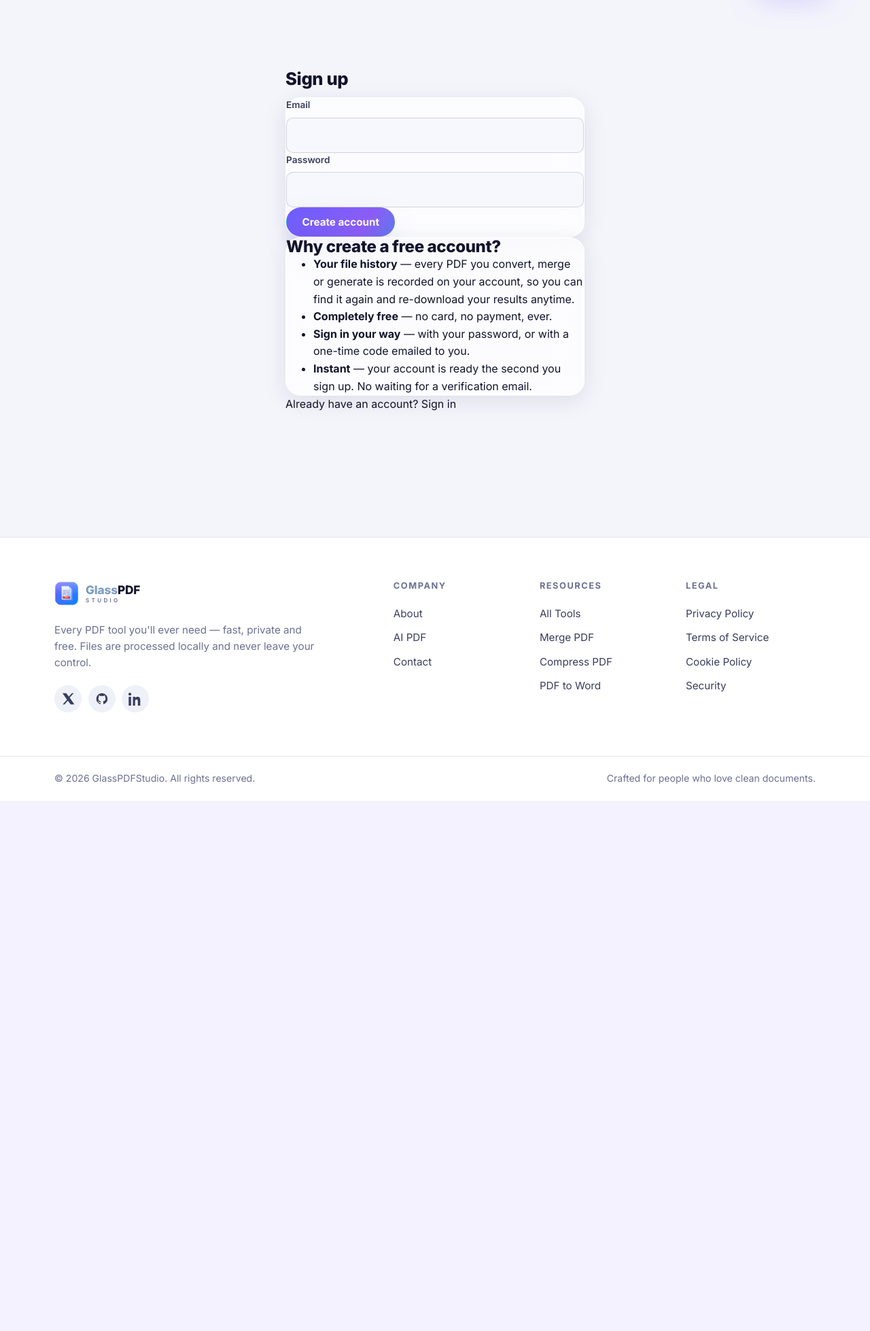
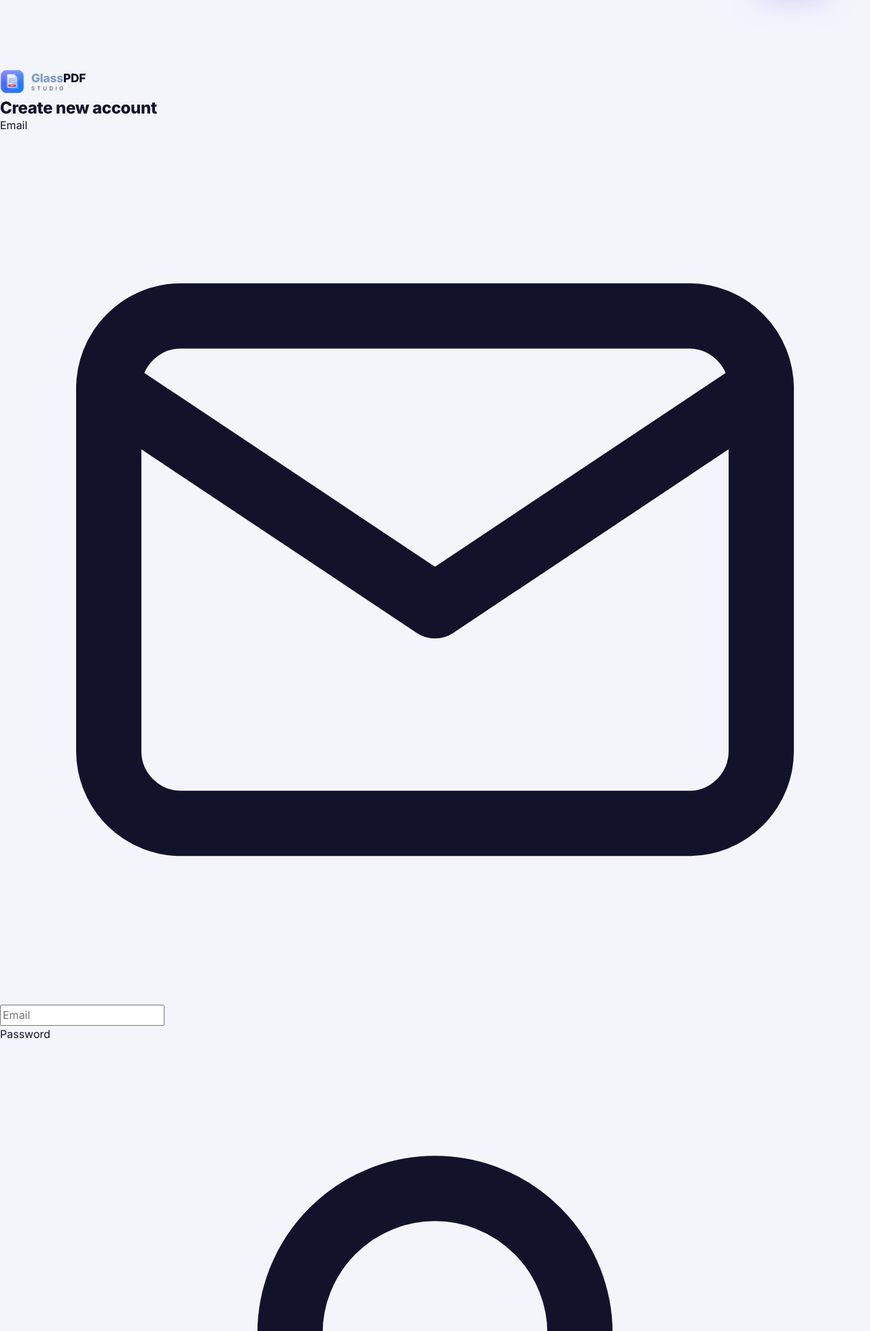
Before and after one commit to ToheedJutt/glasspdfstudio, a Flask app: page /auth/signup in a window 1280 px wide. Shown: the part 64-2022 px from the top of the page at 68% size. Before the commit the page ends 1242 px from the top, so only its background shows below. Run offline with Flask 3, Linux system fonts and the light colour scheme; some libraries are stand-ins or nearby versions.

Commit message:
Auth redesign: iLovePDF-style split signup page

```diff
--- a/GlassPDFStudio/templates/signup.html
+++ b/GlassPDFStudio/templates/signup.html
@@ -4,30 +4,45 @@
 {% block body_class %}page-auth{% endblock %}
 
 {% block main %}
-  <section class="auth">
-    <div class="container">
-      <h1>Sign up</h1>
-      <form method="post" class="glass-card">
-        <div class="field">
-          <label class="field__label">Email</label>
-          <input class="field__control" type="email" name="email" required>
-        </div>
-        <div class="field">
-          <label class="field__label">Password</label>
-          <input class="field__control" type="password" name="password" required>
-        </div>
-        <button class="btn btn--primary" type="submit">Create account</button>
-      </form>
-      <div class="glass-card">
-        <h2>Why create a free account?</h2>
-        <ul>
-          <li><strong>Your file history</strong> — every PDF you convert, merge or generate is recorded on your account, so you can find it again and re-download your results anytime.</li>
-          <li><strong>Completely free</strong> — no card, no payment, ever.</li>
-          <li><strong>Sign in your way</strong> — with your password, or with a one-time code emailed to you.</li>
-          <li><strong>Instant</strong> — your account is ready the second you sign up. No waiting for a verification email.</li>
-        </ul>
+  <section class="auth-split">
+    <div class="auth-main">
+      <div class="auth-inner">
+        <a class="brand auth-brand" href="{{ url_for('home.index') }}" aria-label="{{ APP_NAME }} home">
+          <span class="brand__lockup"><img class="brand__logo" src="{{ url_for('static', filename='icons/icon-192.png') }}" alt="" width="44" height="44"><span class="brand__word"><span class="brand__name"><span class="brand__glass">Glass</span><span class="brand__pdf">PDF</span></span><span class="brand__studio">STUDIO</span></span></span>
+        </a>
+
+        <h1 class="auth-title">Create new account</h1>
+
+        <form method="post" class="auth-form">
+          <div class="auth-field">
+            <label class="auth-sr" for="signup-email">Email</label>
+            <span class="auth-field__icon" aria-hidden="true"><svg viewBox="0 0 24 24" fill="none" stroke="currentColor" stroke-width="1.8" stroke-linecap="round" stroke-linejoin="round"><rect x="3" y="5" width="18" height="14" rx="2"/><path d="m3 7 9 6 9-6"/></svg></span>
+            <input id="signup-email" type="email" name="email" placeholder="Email" autocomplete="email" required>
+          </div>
+          <div class="auth-field">
+            <label class="auth-sr" for="signup-password">Password</label>
+            <span class="auth-field__icon" aria-hidden="true"><svg viewBox="0 0 24 24" fill="none" stroke="currentColor" stroke-width="1.8" stroke-linecap="round" stroke-linejoin="round"><rect x="5" y="11" width="14" height="9" rx="2"/><path d="M8 11V8a4 4 0 0 1 8 0v3"/></svg></span>
+            <input id="signup-password" type="password" name="password" placeholder="New password" autocomplete="new-password" required>
+          </div>
+          <button class="btn btn--primary auth-btn" type="submit">Sign up</button>
+        </form>
+
+        <p class="auth-switch">Already member? <a href="{{ url_for('auth.login') }}">Log in</a></p>
+
+        <p class="auth-terms">By creating an account, you agree to GlassPDF Studio’s <a href="#">Terms of Service</a> and <a href="#">Privacy Policy</a>.</p>
       </div>
-      <p>Already have an account? <a href="{{ url_for('auth.login') }}">Sign in</a></p>
     </div>
+
+    <aside class="auth-aside">
+      <img class="auth-aside__icon" src="{{ url_for('static', filename='icons/icon-512.png') }}" alt="" width="112" height="112">
+      <h2>PDF tools for productive people</h2>
+      <p>GlassPDF Studio helps you convert, edit, sign and protect PDF files quickly and easily — completely free, no matter where you’re working.</p>
+      <ul class="auth-benefits">
+        <li><strong>Your file history</strong> — every file you convert or generate is recorded, ready to re-download anytime.</li>
+        <li><strong>Completely free</strong> — no card, no payment, ever.</li>
+        <li><strong>Sign in your way</strong> — with your password, or a one-time code emailed to you.</li>
+        <li><strong>Instant</strong> — your account is ready the second you sign up.</li>
+      </ul>
+    </aside>
   </section>
 {% endblock %}
```
